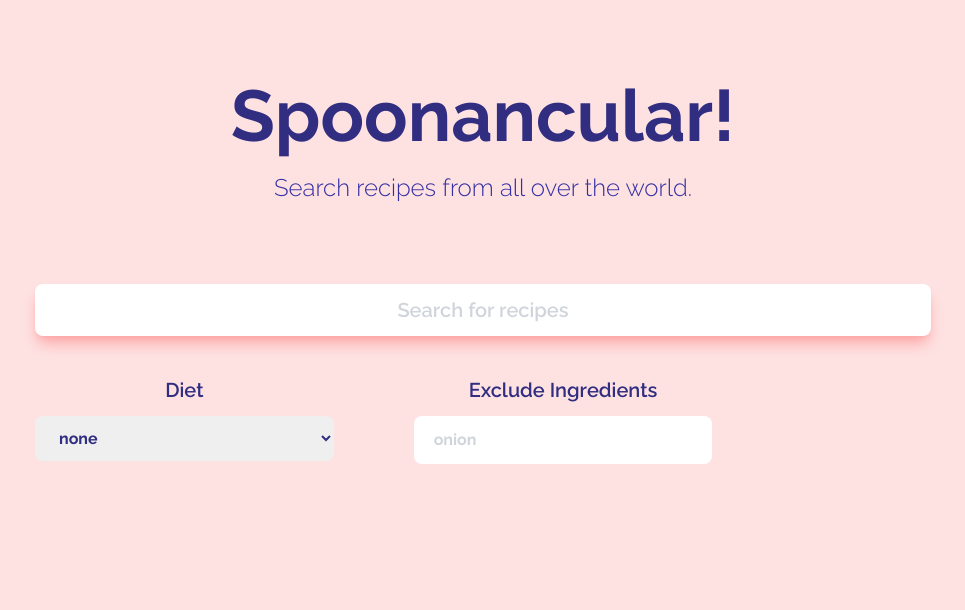
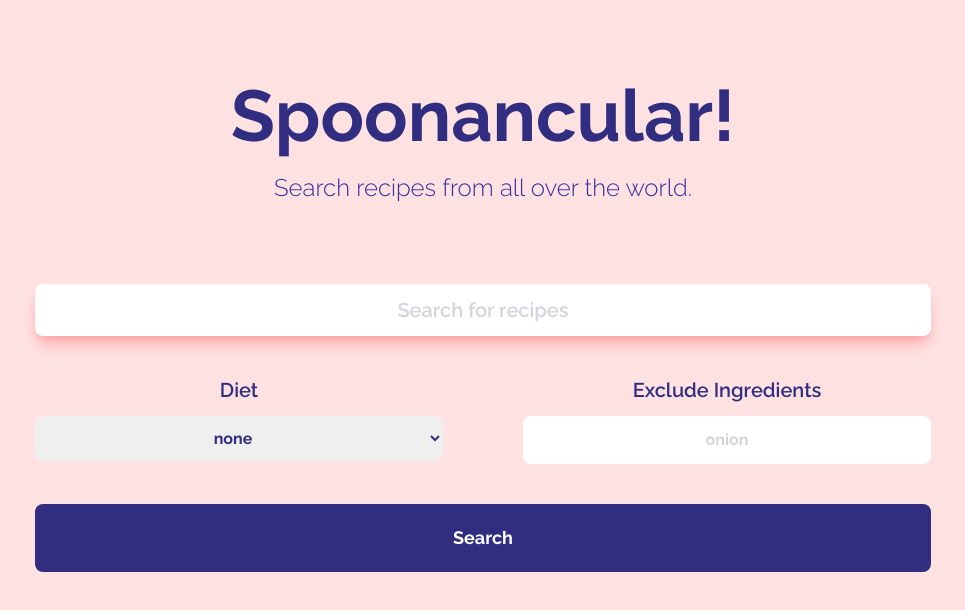
Before and after one commit to shymala-sidharth/Recipe-App, a Next.js app: page / in a window 1280 px wide. Shown: the top 610 px of the page, without its empty margins (157-1122 px from the left). Built offline with nearby package versions, Linux system fonts and the light colour scheme.

Commit message:
updated styling now working on functionality

```diff
--- a/pages/index.tsx
+++ b/pages/index.tsx
@@ -19,21 +19,22 @@ export default function Home() {
         <input type="text" placeholder="Search for recipes" className="flex w-full placeholder:text-gray-300 rounded-lg shadow-lg shadow-red-300 px-5 py-3 text-center text-xl text-indigo-800 font-semibold focus:outline-none focus:ring-2 focus:ring-indigo-900" />
 
         <div className="mt-10 flex sm:flex-row flex-col justify-start">
-          <div className="sm:w-1/3 w-full">
+          <div className="sm:w-1/2 w-full">
             <label className="block text-indigo-900 text-xl font-semibold text-center">Diet</label>
-            <select className="mt-3 rounded-lg w-full px-5 py-3 text-indigo-900 font-bold focus:outline-none"> {['none', 'vegan', 'vegetarian', 'pescatarian', 'lacto ovo vegetarian', 'paleo', 'primal', 'whole30', 'keto'].map((diet) => {
-              return <option value={diet}>{diet}</option>
+            <select className="mt-3 text-center rounded-lg w-full px-5 py-3 text-indigo-900 font-bold focus:outline-none"> {['none', 'vegan', 'vegetarian', 'pescatarian', 'lacto ovo vegetarian', 'paleo', 'primal', 'whole30', 'keto'].map((diet) => {
+              return <option key={diet} value={diet}>{diet}</option>
             } )}
             </select>
             </div>
 
-            <div className="sm:ml-20 sm:w-1/3 w-full">
+            <div className="sm:ml-20 sm:w-1/2 w-full">
             <label className="block text-indigo-900 text-xl font-semibold text-center">Exclude Ingredients</label>
-            <input  type='text' className='mt-3 rounded-lg w-full px-5 py-3 text-indigo-900 font-bold focus:outline-none placeholder:text-gray-300' placeholder="onion">
+            <input  type='text' className='mt-3 text-center rounded-lg w-full px-5 py-3 text-indigo-900 font-bold focus:outline-none placeholder:text-gray-300' placeholder="onion">
             </input>
             </div>
         </div>
-        <button></button>
+
+            <button className="mt-10 w-full rounded-lg px-5 py-5 bg-indigo-900 text-white font-bold text-lg hover:bg-red-300 transition-colors duration-300 sm:px-10" >Search</button>
 
 
 
```
